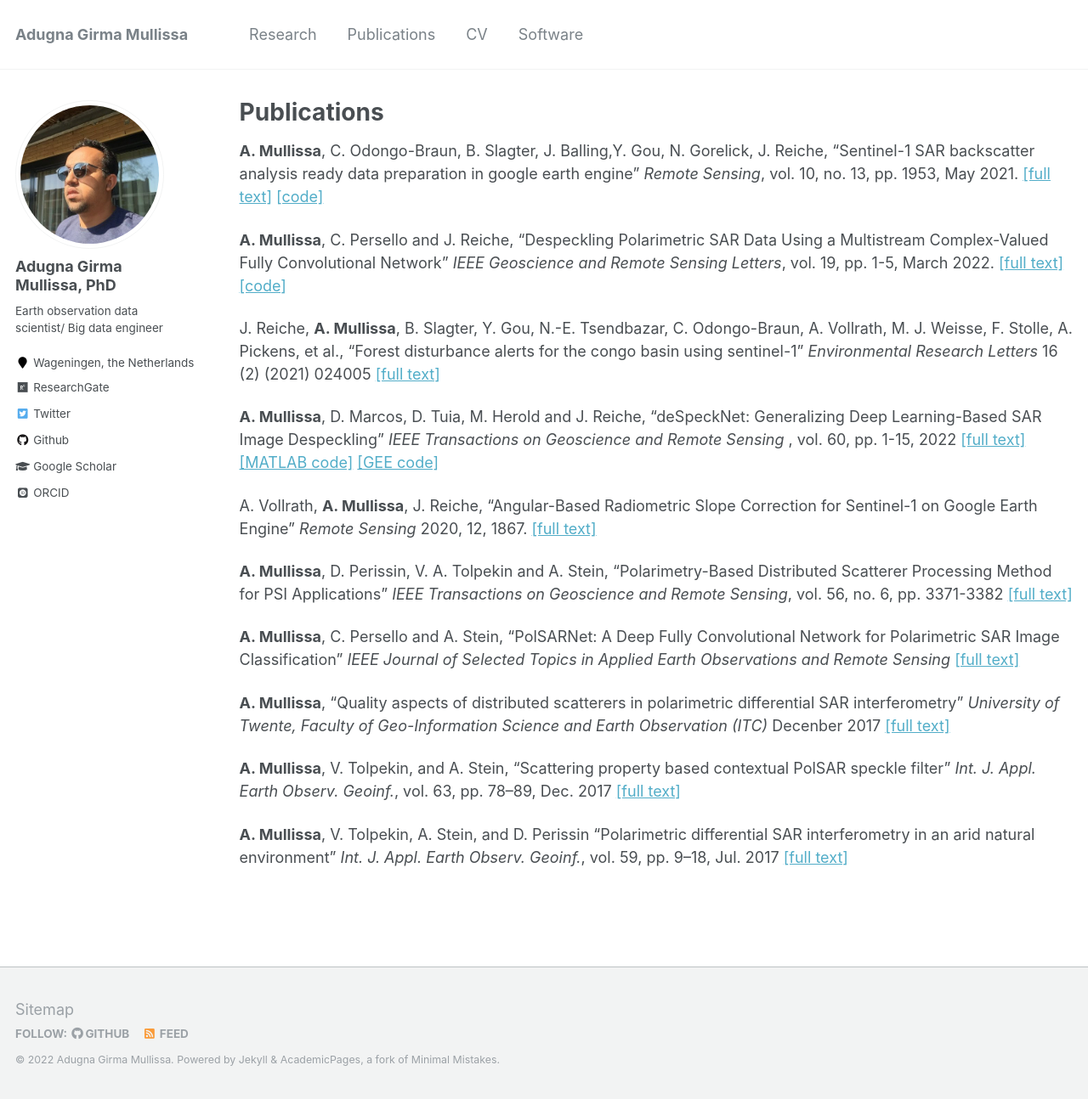
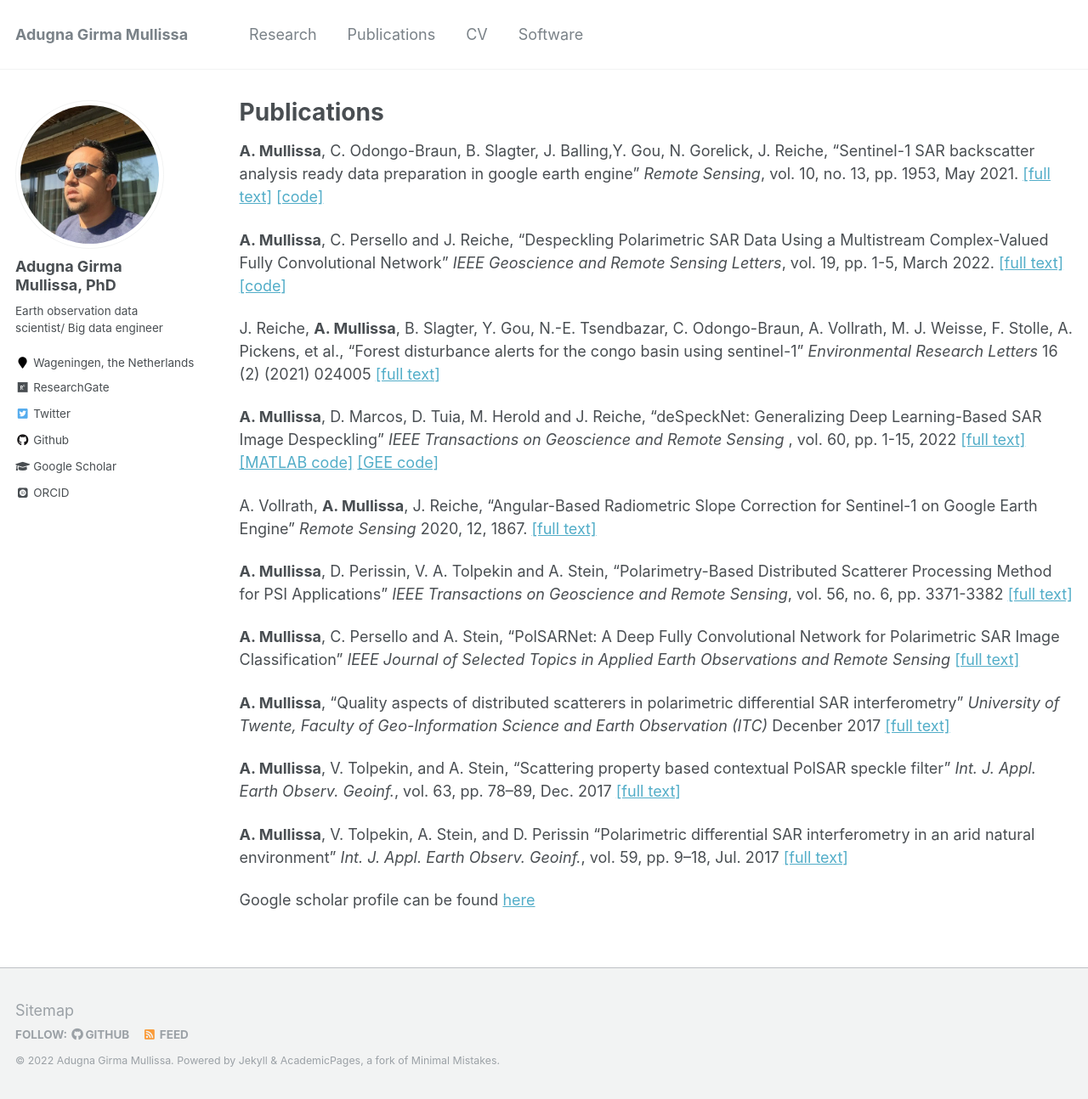
Before and after one commit to adugnag/adugnag.github.io, a Jekyll site: the page built from _pages/publications.md, in a window 1280 px wide and 1294 px high. Shown: the whole window at 85% size. Built offline with Jekyll 4.4.1, drawn with Linux system fonts in a browser that asks for light colours; some web fonts are replaced.

Commit message:
Update publications.md

```diff
--- a/_pages/publications.md
+++ b/_pages/publications.md
@@ -24,3 +24,5 @@ A. Vollrath, **A. Mullissa**, J. Reiche, "Angular-Based Radiometric Slope Correc
 **A. Mullissa**, V. Tolpekin, and A. Stein, “Scattering property based contextual PolSAR speckle filter” *Int. J. Appl. Earth Observ. Geoinf.*, vol. 63, pp. 78–89, Dec. 2017 [[full text]](http://adugnag.github.io/files/1-s2.0-S0303243417301502-main.pdf)
 
 **A. Mullissa**, V. Tolpekin, A. Stein, and D. Perissin “Polarimetric differential SAR interferometry in an arid natural environment” *Int. J. Appl. Earth Observ. Geoinf.*, vol. 59, pp. 9–18, Jul. 2017 [[full text]](http://adugnag.github.io/file/1-s2.0-S0303243417300454-main.pdf)
+
+Google scholar profile can be found [here](https://scholar.google.nl/citations?user=sU3sx0AAAAAJ&hl=en)
```
